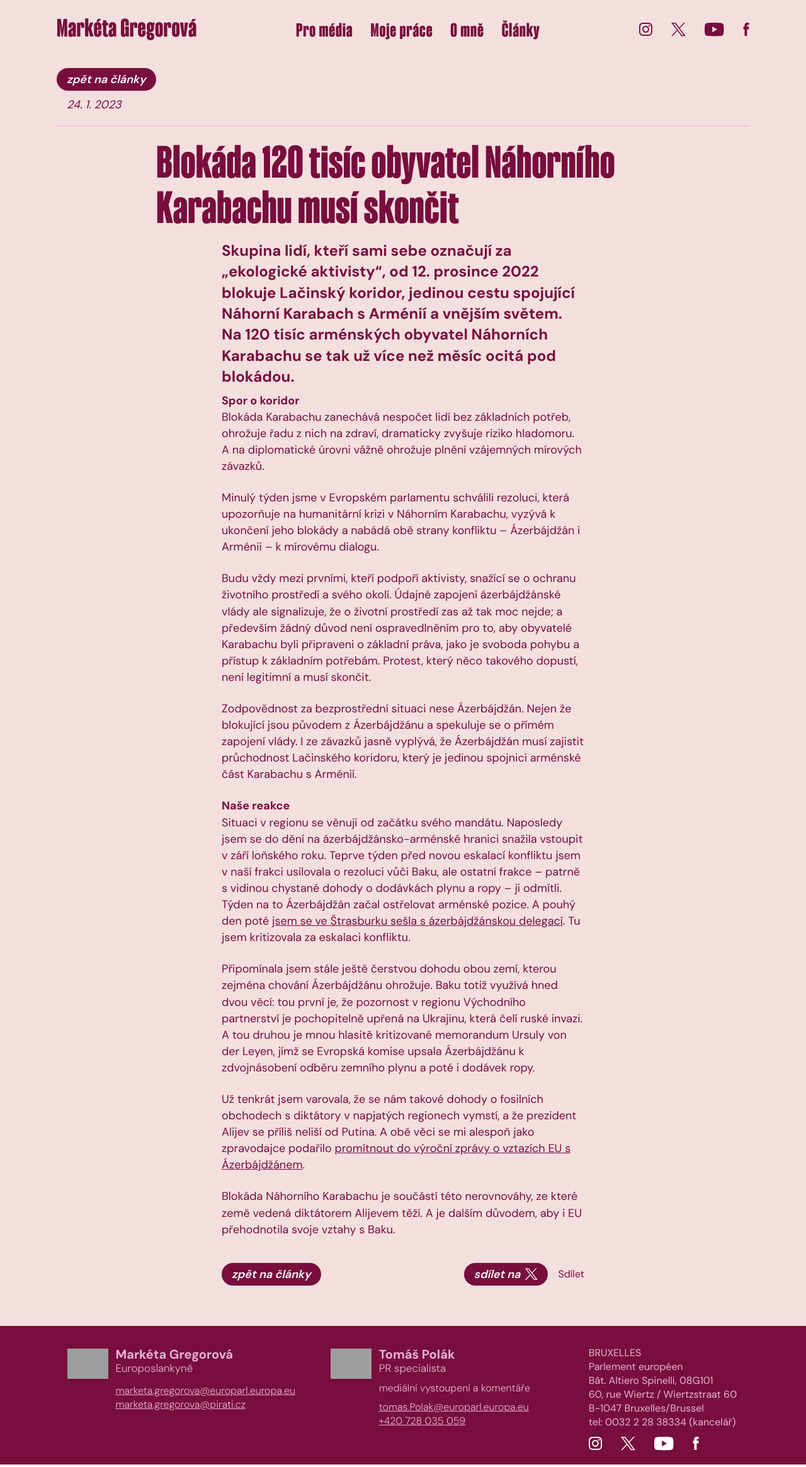
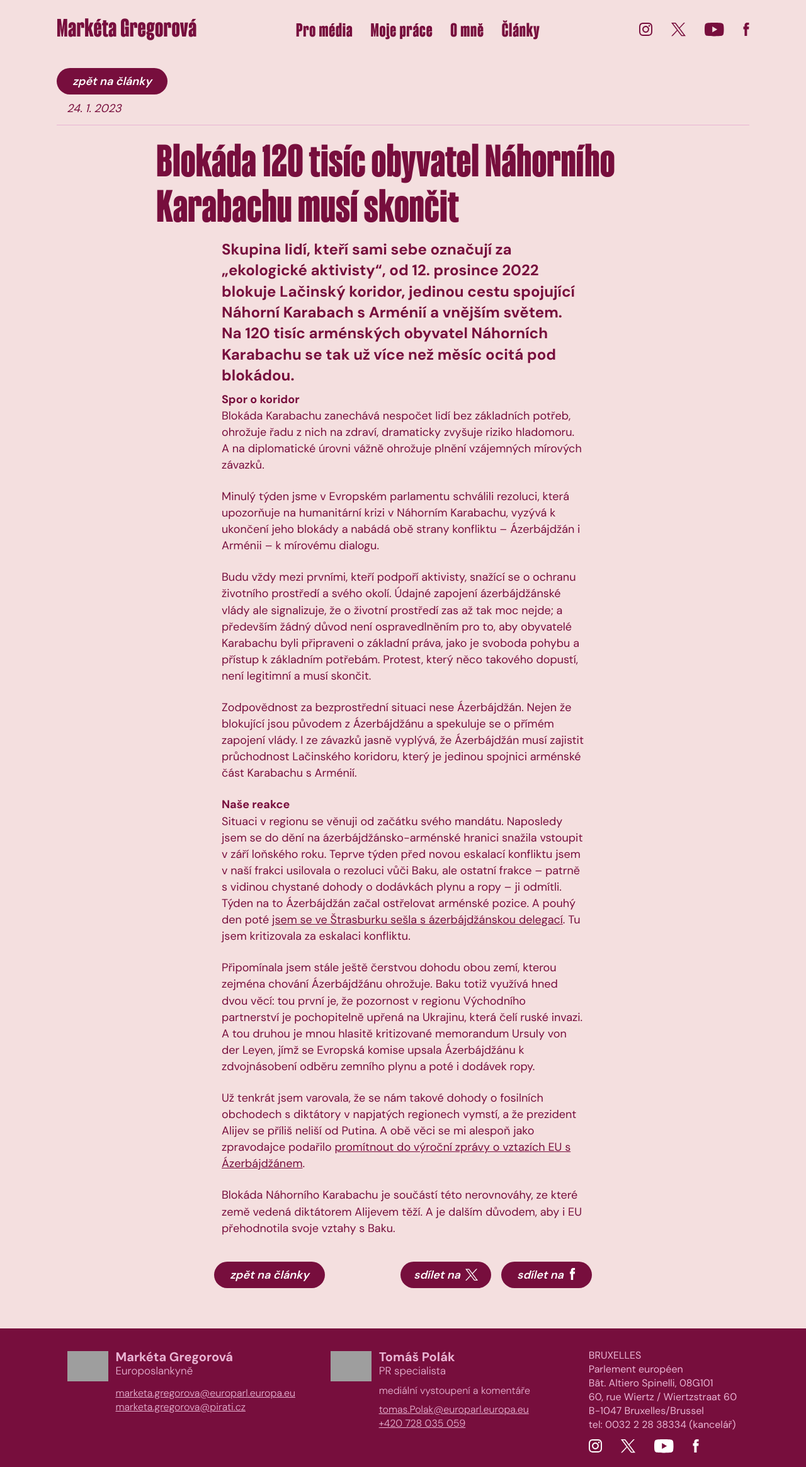
Before and after one commit to caroluxurians/mgreg, a Next.js app: page /clanky/1 in a window 1280 px wide. Shown: the whole page at 63% size. Built offline with nearby package versions, Linux system fonts and the light colour scheme; grey boxes are pictures that could not be loaded.

Commit message:
share buttons styles, zpet na clanky link styles

```diff
--- a/app/(sections)/clanky/[slug]/FacebookShareButton.tsx
+++ b/app/(sections)/clanky/[slug]/FacebookShareButton.tsx
@@ -1,3 +1,5 @@
+import FacebookIcon from "@/app/components/svg/FacebookIcon";
+
 type FacebookShareButtonProps = {
   url: string
 };
@@ -7,10 +9,11 @@
     <a
       target="_blank"
       href={`https://www.facebook.com/sharer/sharer.php?u=${encodeURIComponent(url)}`}
-      className="fb-xfbml-parse-ignore"
+      className="fb-xfbml-parse-ignore flex justify-center items-center gap-2 text-white bg-medium-pink hover:text-medium-pink hover:bg-light-pink text-sm md:text-base lg:text-lg 2xl:text-xl font-semibold italic rounded-full w-28 h-8 md:w-30 md:h-9 lg:w-36 lg:h-10.5 2xl:h-12 2xl:w-40"
       rel="noreferrer"
     >
-      Sdílet
+      sdílet na
+      <FacebookIcon className="w-2 pb-0.5 lg:w-3" />
     </a>
   );
 };
--- a/app/(sections)/clanky/[slug]/XShareButton.tsx
+++ b/app/(sections)/clanky/[slug]/XShareButton.tsx
@@ -1,4 +1,4 @@
-import Image from "next/image";
+import TwitterIcon from "@/app/components/svg/TwitterIcon";
 
 type XShareButtonProps = {
   url: string
@@ -17,11 +17,11 @@
       href={shareUrl}
       target="_blank"
       rel="noopener noreferrer"
-      className="flex gap-2 text-white bg-medium-pink hover:text-medium-pink hover:bg-light-pink text-sm md:text-base lg:text-lg font-semibold italic rounded-full px-4 py-1"
+      className="flex justify-center items-center gap-2 text-white bg-medium-pink hover:text-medium-pink hover:bg-light-pink text-sm md:text-base lg:text-lg 2xl:text-xl font-semibold italic rounded-full w-28 h-8 md:w-30 md:h-9 lg:w-36 lg:h-10.5 2xl:h-12 2xl:w-40"
       aria-label="Share on X"
     >
       <div>sdílet na</div>
-      <Image src="/x-light.svg" width={20} height={20} alt="share on X button" />
+      <TwitterIcon className="w-4.5 lg:w-5" />
     </a>
   );
 };
--- a/app/(sections)/clanky/[slug]/page.tsx
+++ b/app/(sections)/clanky/[slug]/page.tsx
@@ -55,13 +55,13 @@
     <div className="bg-beige">
       <HeaderMobile />
       <Header />
-      <main className="text-medium-pink mt-4 sm:mt-6">
+      <main className="text-medium-pink mt-4 md:mt-6">
         <div id="fb-root" />
         <div className="flex flex-col main-width mx-auto mb-10 sm:mb-12 md:mb-16 2xl:mb-20 3xl:mb-26">
-          <div className="flex flex-col gap-1 border-b border-light-pink pb-4 mb-3 sm:pb-5 lg:mb-5 lg:mt-5 lg:gap-2 2xl:gap-3 2xl:mb-6 2xl:pb-8">
+          <div className="flex flex-col gap-2 border-b border-light-pink pb-3 mb-3 lg:mb-5 lg:mt-5 lg:gap-2 2xl:gap-3 2xl:mb-6 2xl:pb-8">
             <Link
               href="/clanky"
-              className="text-white bg-medium-pink hover:text-medium-pink hover:bg-light-pink transition-colors duration-100 rounded-full text-sm  font-semibold italic text-center w-fit h-fit px-4 py-1 mr-6 md:text-base lg:text-lg 2xl:text-xl 3xl:px-7 3xl:py-2.5"
+              className="flex items-center justify-center text-white bg-medium-pink hover:text-medium-pink hover:bg-light-pink transition-colors duration-100 rounded-full text-sm font-semibold italic text-center h-8 w-32 md:w-38 md:h-9 lg:w-44 lg:h-10.5 2xl:w-48 2xl:h-12 md:text-base lg:text-lg 2xl:text-xl"
             >
               zpět na články
             </Link>
@@ -77,17 +77,16 @@
           </div>
           {/* eslint-disable-next-line react/no-danger */}
           <article dangerouslySetInnerHTML={markup} className="article" />
-          <div className="flex justify-between items-center sm:w-100 sm:mx-auto sm:mt-2 md:w-120 md:mt-4 lg:w-144 2xl:w-174 3xl:w-214">
+          <div className="flex justify-between items-start sm:items-center sm:w-106 sm:mx-auto sm:mt-2 md:w-126 md:mt-4 lg:w-150 2xl:w-180 3xl:w-218">
             <Link
               href="/clanky"
-              className="text-white bg-medium-pink hover:text-medium-pink hover:bg-light-pink transition-colors duration-100 rounded-full text-sm font-semibold italic text-center w-fit h-fit px-4 py-1 mr-6 md:text-base lg:text-lg 2xl:text-xl 3xl:px-7 3xl:py-2.5"
+              className="flex items-center justify-center text-white bg-medium-pink hover:text-medium-pink hover:bg-light-pink transition-colors duration-100 rounded-full text-sm font-semibold italic text-center h-8 w-32 md:w-38 md:h-9 lg:w-44 lg:h-10.5 2xl:w-48 2xl:h-12 md:text-base lg:text-lg 2xl:text-xl"
             >
               zpět na články
             </Link>
-            <div className="flex items-center gap-4">
+            <div className="flex flex-col sm:flex-row items-center gap-4">
               <XShareButton url={urlForSharing} text={article.title} />
               <FacebookShareButton url={urlForSharing} />
-
             </div>
           </div>
 
```
